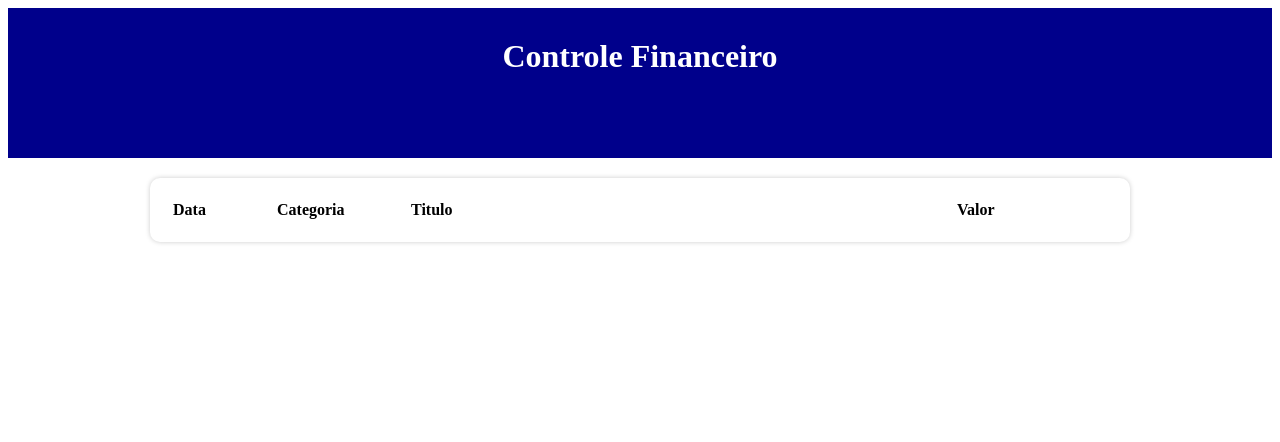
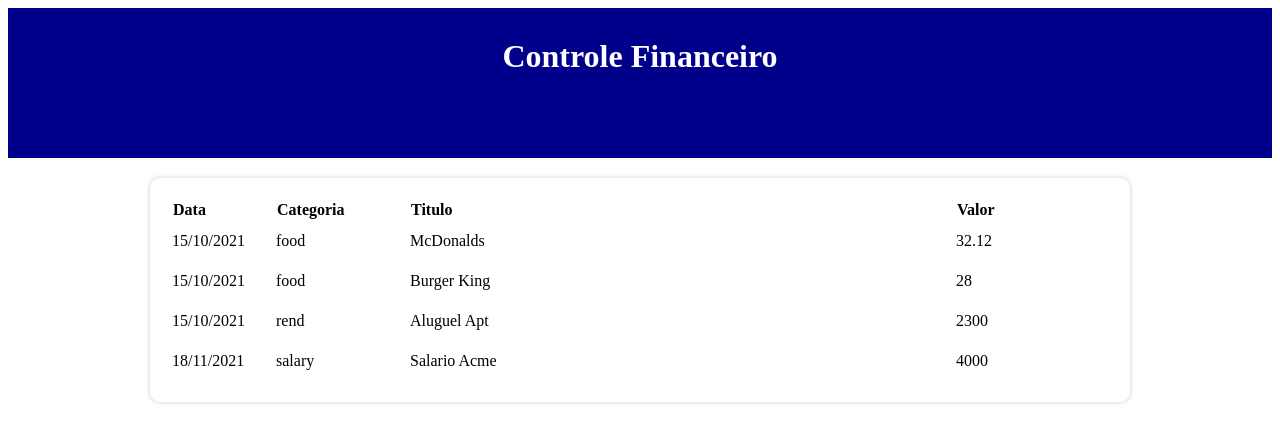
Before and after one commit to LeoScripts/controle-financeiro, a React (Vite) app: page / in a window 1280 px wide. Shown: the top 442 px of the page. Built offline with nearby package versions, Linux system fonts and the light colour scheme.

Commit message:
exibindo os dados

```diff
--- a/src/App.tsx
+++ b/src/App.tsx
@@ -5,7 +5,7 @@ import { Category } from "./styles/Category";
 import { categories } from "./data/categories";
 import { items } from "./data/items";
 import { getCurrentMonth, filterListByMonth } from './helpers/dateFilter'
-import { TableArea } from "./components/TableItem";
+import { TableArea } from "./components/TableArea";
 
 
 
@@ -31,7 +31,7 @@ export function App() {
         {/* area de incersão de dados */}
 
         {/* tabela de intens */}
-        <TableArea  list={filteredList}/>
+        <TableArea  list={list}/>
       </C.Body>
     </C.Container>
   );
--- a/src/components/TableArea/index.tsx
+++ b/src/components/TableArea/index.tsx
@@ -1,10 +1,34 @@
-import * as C from './styles'
+import * as C from './styles';
+import { Item } from '../../types/Item';
+import { TableItem } from '../TableItem';
 
-export function TableArea() {
+
+type Props = {
+    list: Item[];
+}
+
+export function TableArea ({ list }: Props) {
+
+    // console.log(list)
     return(
-        <C.TableLine>
+        <C.Table>
+            {/* linhas de cabeçario */}
+            <thead>
+                {/* colunas */}
+                <tr>
+                    <C.TableHeadColumn width={100}>Data</C.TableHeadColumn>
+                    <C.TableHeadColumn width={130}>Categoria</C.TableHeadColumn>
+                    <C.TableHeadColumn>Titulo</C.TableHeadColumn>
+                    <C.TableHeadColumn width={150}>Valor</C.TableHeadColumn>
+                </tr>
+            </thead>
+            <tbody>
 
-        </C.TableLine>
-    )
+                {list.map((item, index) => (
+                    <TableItem key={index}  item={item}/>
+                ))}
+            </tbody>
+        </C.Table>
+    );
 
-}
+};
--- a/src/components/TableArea/styles.ts
+++ b/src/components/TableArea/styles.ts
@@ -1,5 +1,19 @@
 import styled from "styled-components";
 
-export const TableArea = styled.table`
+export const Table = styled.table`
+    width: 100%;
+    background-color: #FFF;
+    padding: 20px;
+    box-shadow: 0 0 5px #CCC;
+    border-radius: 10px;
+    margin-top: 20px
 
 `;
+                                        // tipando o nossa prop de estilos e
+                                        // manipulando ela dentro deste escopo
+export const TableHeadColumn = styled.th<{width?: number}>`
+    width:${props => props.width ? `${props.width}px` : 'auto'}
+    padding: 10px 0;
+    text-align: left;
+
+`;
--- a/src/components/TableItem/index.tsx
+++ b/src/components/TableItem/index.tsx
@@ -1,35 +1,19 @@
-import * as C from './styles';
-import { Item } from '../../types/Item'
+import * as C from './styles'
+import { Item } from "../../types/Item";
+import { formatDate } from '../../helpers/dateFilter'
 
 
 type Props = {
-    list: Item[]
+    item: Item
 }
 
-export function TableArea ({ list }: Props) {
-    return(
-        <C.Table>
-            {/* linhas de cabeçario */}
-            <thead>
-                {/* colunas */}
-                <tr>
-                    <C.TableHeadColumn width={100}>Data</C.TableHeadColumn>
-                    <C.TableHeadColumn width={130}>Categoria</C.TableHeadColumn>
-                    <C.TableHeadColumn>Titulo</C.TableHeadColumn>
-                    <C.TableHeadColumn width={150}>Valor</C.TableHeadColumn>
-                </tr>
-            </thead>
-            <tbody>
-                {list.map((item, index) => {
-                    <tr key={index}>
-                        <td></td>
-                        <td></td>
-                        <td>{item.title}</td>
-                        <td></td>
-                    </tr>
-                })}
-            </tbody>
-        </C.Table>
-    );
-
-};
+export function TableItem({item}: Props) {
+  return (
+    <C.TableLine>
+        <C.TableColumn>{formatDate(item.date)}</C.TableColumn>
+        <C.TableColumn>{item.category}</C.TableColumn>
+        <C.TableColumn>{item.title}</C.TableColumn>
+        <C.TableColumn>{item.value}</C.TableColumn>
+    </C.TableLine>
+  );
+}
--- a/src/components/TableItem/styles.ts
+++ b/src/components/TableItem/styles.ts
@@ -1,19 +1,10 @@
 import styled from "styled-components";
 
-export const Table = styled.table`
-    width: 100%;
-    background-color: #FFF;
-    padding: 20px;
-    box-shadow: 0 0 5px #CCC;
-    border-radius: 10px;
-    margin-top: 20px
+export const TableLine = styled.tr`
+
 
 `;
-                                        // tipando o nossa prop de estilos e
-                                        // manipulando ela dentro deste escopo
-export const TableHeadColumn = styled.th<{width?: number}>`
-    width:${props => props.width ? `${props.width}px` : 'auto'}
+
+export const TableColumn = styled.td`
     padding: 10px 0;
-    text-align: left;
-
 `;
--- a/src/helpers/dateFilter.ts
+++ b/src/helpers/dateFilter.ts
@@ -25,3 +25,12 @@ export const filterListByMonth = (list: Item[], date: string): Item[] => {
 
     return newList;
 }
+
+// função que formata a data
+export const formatDate = (date: Date): string => {
+    let year = date.getFullYear();
+    let month = date.getMonth() + 1;
+    let day  = date.getDate();
+
+    return `${day}/${month}/${year}`;
+}
```
